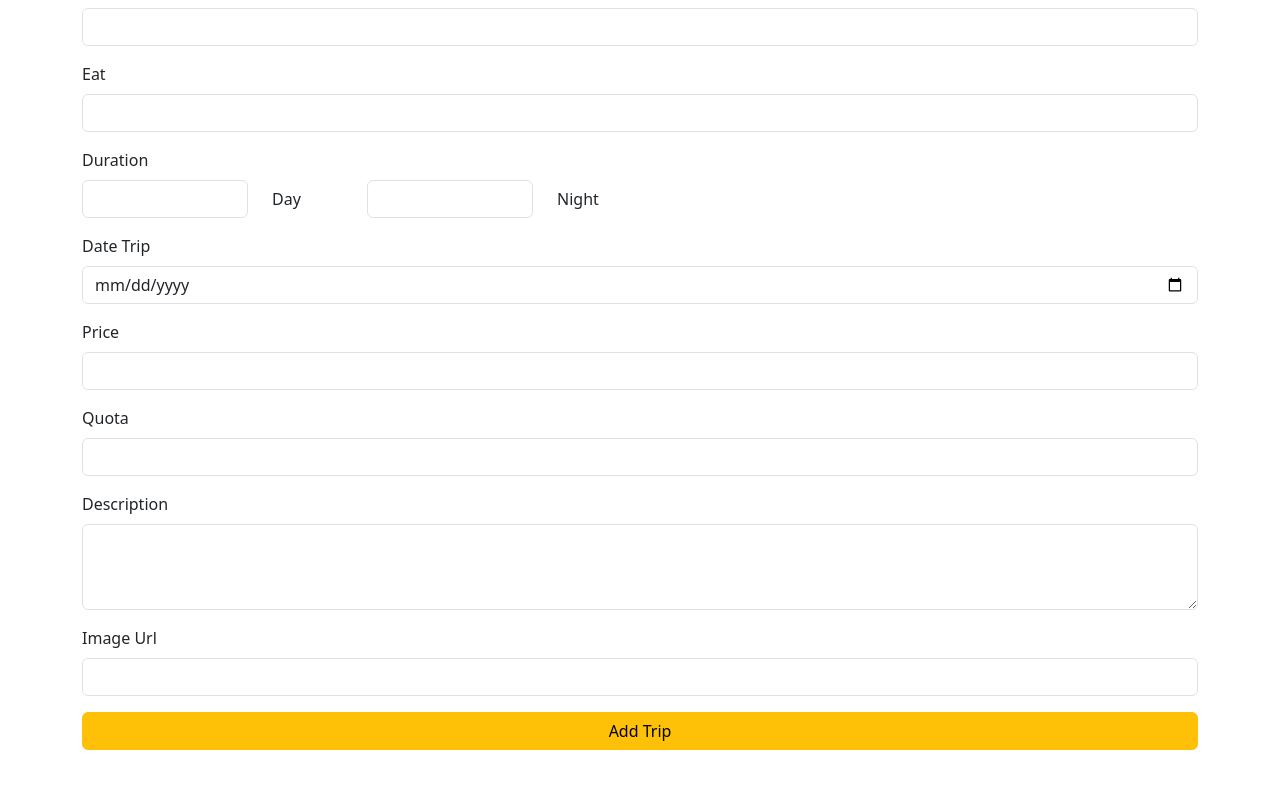
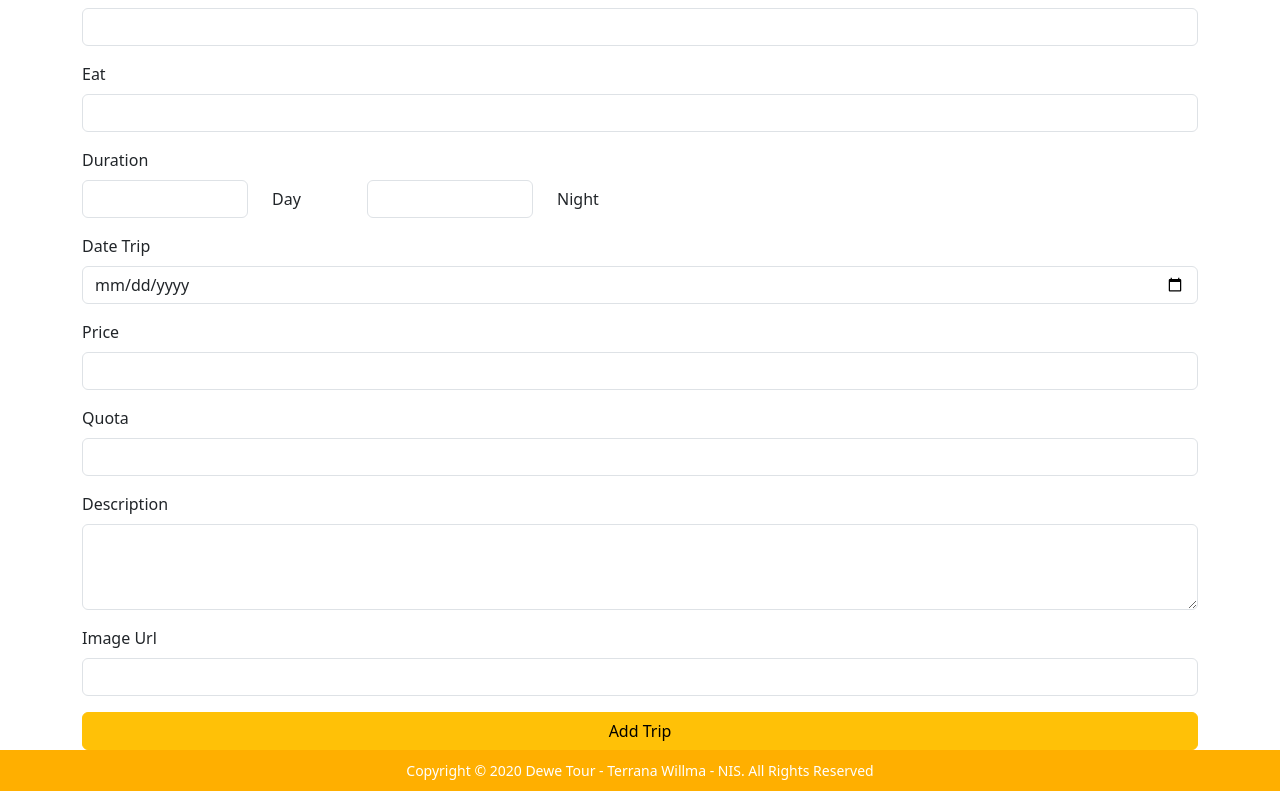
Before and after one commit to TerranaW/fullstack-test-assignment, a React (Vite) app in the folder frontend/: page /add-trip in a window 1280 px wide. Shown: the part 392-1183 px from the top of the page. Before the commit the page ends 1142 px from the top, so only its background shows below. Built offline with nearby package versions, Linux system fonts and the light colour scheme.

Commit message:
create footer, add hover for delete button

```diff
--- a/frontend/src/App.jsx
+++ b/frontend/src/App.jsx
@@ -3,6 +3,7 @@ import Home from "./pages/Home/index";
 import AddTrip from "./pages/AddTrip/index";
 import 'bootstrap/dist/css/bootstrap.min.css';
 import DetailTrip from "./pages/DetailTrip/index"
+import Footer from "./component/Footer";
 
 
 const App = () => {
@@ -15,6 +16,7 @@ const App = () => {
         <Route path="/trip/:id" element={<DetailTrip />} />
         {/* lanjutkan */}
       </Routes>
+      <Footer />
 
     </>
   );
--- a/frontend/src/component/DeleteButton.jsx
+++ b/frontend/src/component/DeleteButton.jsx
@@ -4,7 +4,7 @@ import { useNavigate } from "react-router-dom";
 import { useParams } from "react-router-dom";
 
 const DeleteTripButton = () => {
-    const { id } = useParams(); // Ambil ID dari URL
+    const { id } = useParams();
     const navigate = useNavigate();
 
     const handleDelete = async () => {
@@ -35,12 +35,21 @@ const DeleteTripButton = () => {
 
     return (
         <button
-            className="mt-3 w-100 text-white rounded-1 shadow-none p-1"
-            style={{ backgroundColor: "#FF6200", borderColor: "#FF6200" }}
             onClick={handleDelete}
+            className="mt-3 w-100 rounded-1 shadow-none p-1"
+            style={{
+                backgroundColor: "#FF6200",
+                borderColor: "#FF6200",
+                color: "white",
+                transition: "all 0.3s ease",
+                cursor: "pointer",
+            }}
+            onMouseOver={(e) => (e.target.style = "background-color: white; color: #FF6200; border-color: #FF6200;")}
+            onMouseOut={(e) => (e.target.style = "background-color: #FF6200; color: white; border-color: #FF6200;")}
         >
             <strong>Delete Trip</strong>
         </button>
+
     );
 };
 
--- /dev/null
+++ b/frontend/src/component/Footer.jsx
@@ -0,0 +1,24 @@
+import React from "react";
+import { Container } from "react-bootstrap";
+
+const Footer = () => {
+    return (
+        <footer
+            style={{
+                backgroundColor: "#FFAF00",
+                color: "white",
+                textAlign: "center",
+                padding: "10px 0",
+                fontSize: "14px",
+            }}
+        >
+            <Container>
+                <p className="m-0">
+                    Copyright © 2020 Dewe Tour - Terrana Willma - NIS. All Rights Reserved
+                </p>
+            </Container>
+        </footer>
+    );
+};
+
+export default Footer;
--- a/frontend/src/pages/AddTrip/index.jsx
+++ b/frontend/src/pages/AddTrip/index.jsx
@@ -3,6 +3,7 @@ import { Container, Form, Button, Row, Col } from "react-bootstrap";
 import axios from "axios";
 import Swal from "sweetalert2";
 import { useNavigate } from "react-router-dom";
+
 
 const AddTrip = () => {
   const navigate = useNavigate();
@@ -222,7 +223,9 @@ const AddTrip = () => {
         </Button>
       </Form>
     </Container>
+
   );
+
 };
 
 export default AddTrip;
--- a/frontend/src/pages/DetailTrip/index.jsx
+++ b/frontend/src/pages/DetailTrip/index.jsx
@@ -6,6 +6,7 @@ import { useQuery } from "@tanstack/react-query";
 import Swal from "sweetalert2";
 import { FaHotel, FaPlane, FaUtensils, FaClock, FaCalendarAlt } from "react-icons/fa";
 import DeleteTripButton from "../../component/DeleteButton";
+
 
 export async function fetchTripsById(id) {
     try {
@@ -107,7 +108,9 @@ function DetailTrip() {
             <DeleteTripButton></DeleteTripButton>
 
         </Container>
+
     );
+
 }
 
 export default DetailTrip;
```
